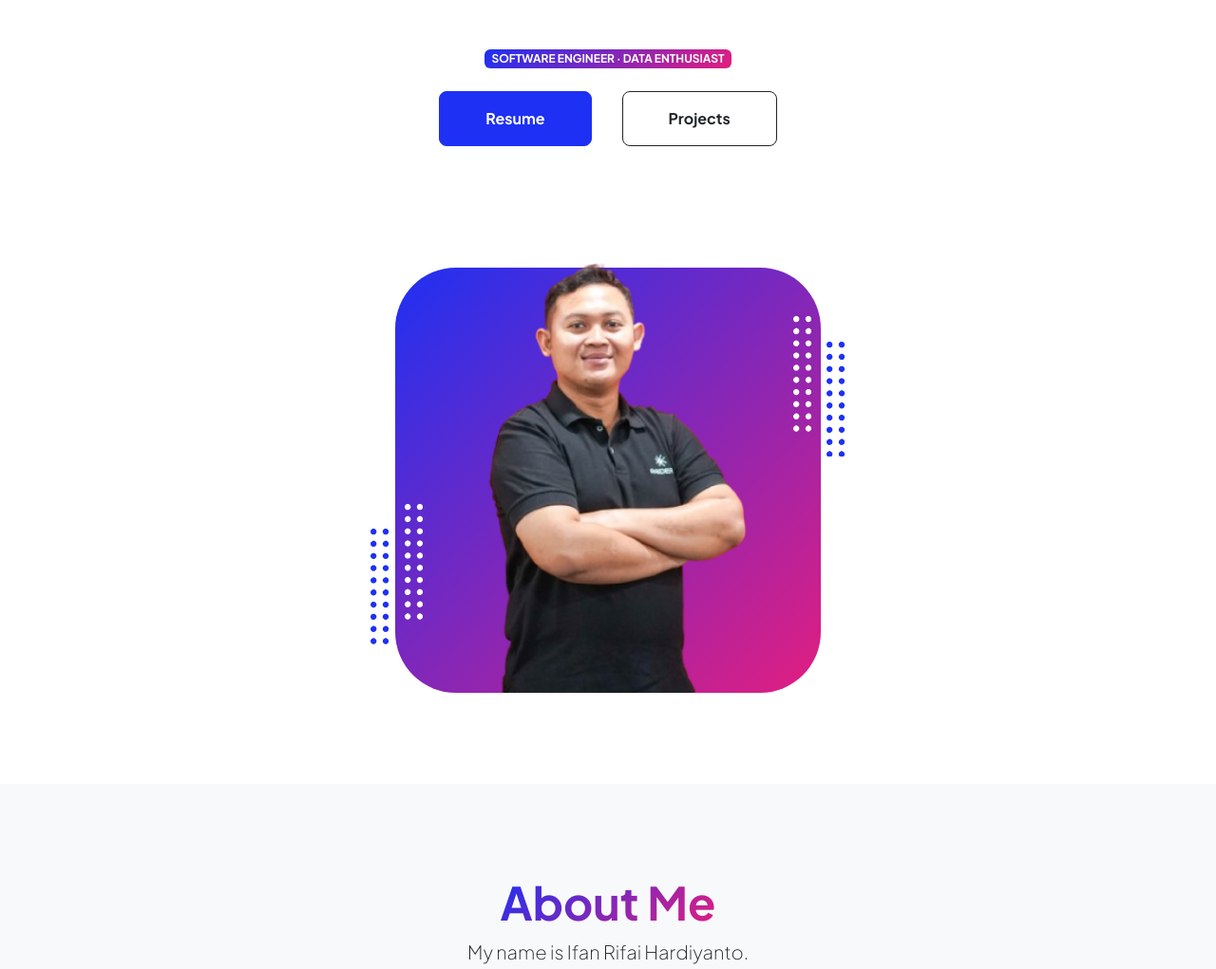
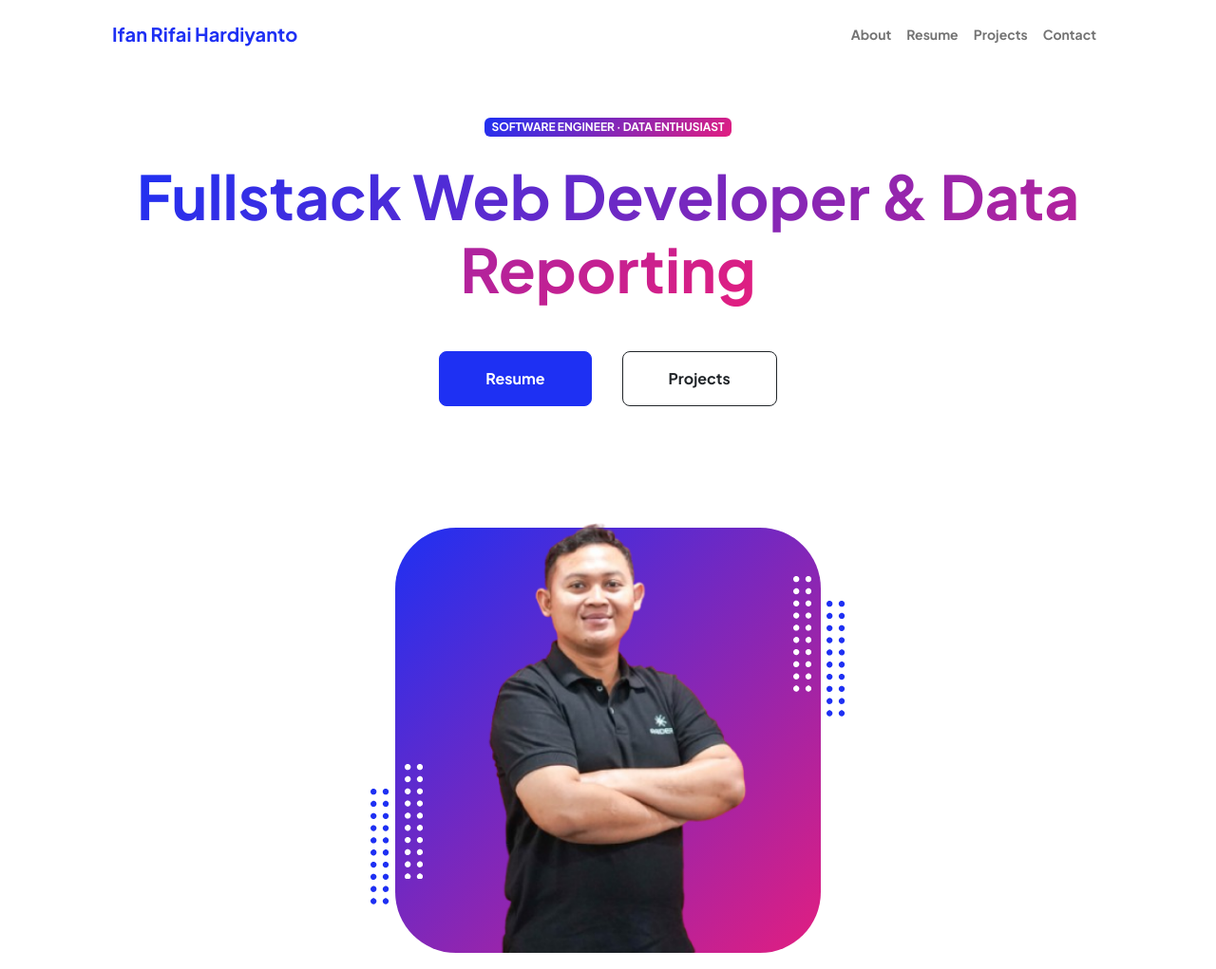
Before and after one commit to ifanrifaihardiyanto/personal, a plain HTML site: page index.html in a window 1280 px wide. Shown: the top 1021 px of the page at 95% size. Drawn offline with nearby package versions, Linux system fonts and the light colour scheme.

Commit message:
Highlight

```diff
--- a/index.html
+++ b/index.html
@@ -24,23 +24,24 @@
 <body class="d-flex flex-column h-100">
     <main class="flex-shrink-0">
         <!-- Navigation-->
-        <!-- <nav class="navbar navbar-expand-lg navbar-light bg-white py-3">
+        <nav class="navbar navbar-expand-lg navbar-light bg-white py-3">
             <div class="container px-5">
-                <a class="navbar-brand" href="index.html"><span class="fw-bolder text-primary"></span></a>
+                <a class="navbar-brand" href="index.html"><span class="fw-bolder text-primary">Ifan Rifai
+                        Hardiyanto</span></a>
                 <button class="navbar-toggler" type="button" data-bs-toggle="collapse"
                     data-bs-target="#navbarSupportedContent" aria-controls="navbarSupportedContent"
                     aria-expanded="false" aria-label="Toggle navigation"><span
                         class="navbar-toggler-icon"></span></button>
                 <div class="collapse navbar-collapse" id="navbarSupportedContent">
                     <ul class="navbar-nav ms-auto mb-2 mb-lg-0 small fw-bolder">
-                        <li class="nav-item"><a class="nav-link" href="index.html">Home</a></li>
+                        <li class="nav-item"><a class="nav-link" href="#about">About</a></li>
                         <li class="nav-item"><a class="nav-link" href="resume.html">Resume</a></li>
                         <li class="nav-item"><a class="nav-link" href="projects.html">Projects</a></li>
                         <li class="nav-item"><a class="nav-link" href="contact.html">Contact</a></li>
                     </ul>
                 </div>
             </div>
-        </nav> -->
+        </nav>
         <!-- Header-->
         <header class="py-5">
             <div class="container px-5 pb-5">
@@ -51,9 +52,9 @@
                             <div class="badge bg-gradient-primary-to-secondary text-white mb-4">
                                 <div class="text-uppercase">Software Engineer &middot; Data Enthusiast</div>
                             </div>
-                            <!-- <div class="fs-3 fw-light text-muted">I can help your business to</div>
-                            <h1 class="display-3 fw-bolder mb-5"><span class="text-gradient d-inline">Get online and
-                                    grow fast</span></h1> -->
+                            <!-- <div class="fs-3 fw-light text-muted">Fullstack Web Developer & Data Reporting</div> -->
+                            <h1 class="display-3 fw-bolder mb-5"><span class="text-gradient d-inline">Fullstack Web
+                                    Developer & Data Reporting</span></h1>
                             <div
                                 class="d-grid gap-3 d-sm-flex justify-content-sm-center justify-content-xxl-start mb-3">
                                 <a class="btn btn-primary btn-lg px-5 py-3 me-sm-3 fs-6 fw-bolder"
@@ -361,7 +362,7 @@
             </div>
         </header>
         <!-- About Section-->
-        <section class="bg-light py-5">
+        <section class="bg-light py-5" id="about">
             <div class="container px-5">
                 <div class="row gx-5 justify-content-center">
                     <div class="col-xxl-8">
```
